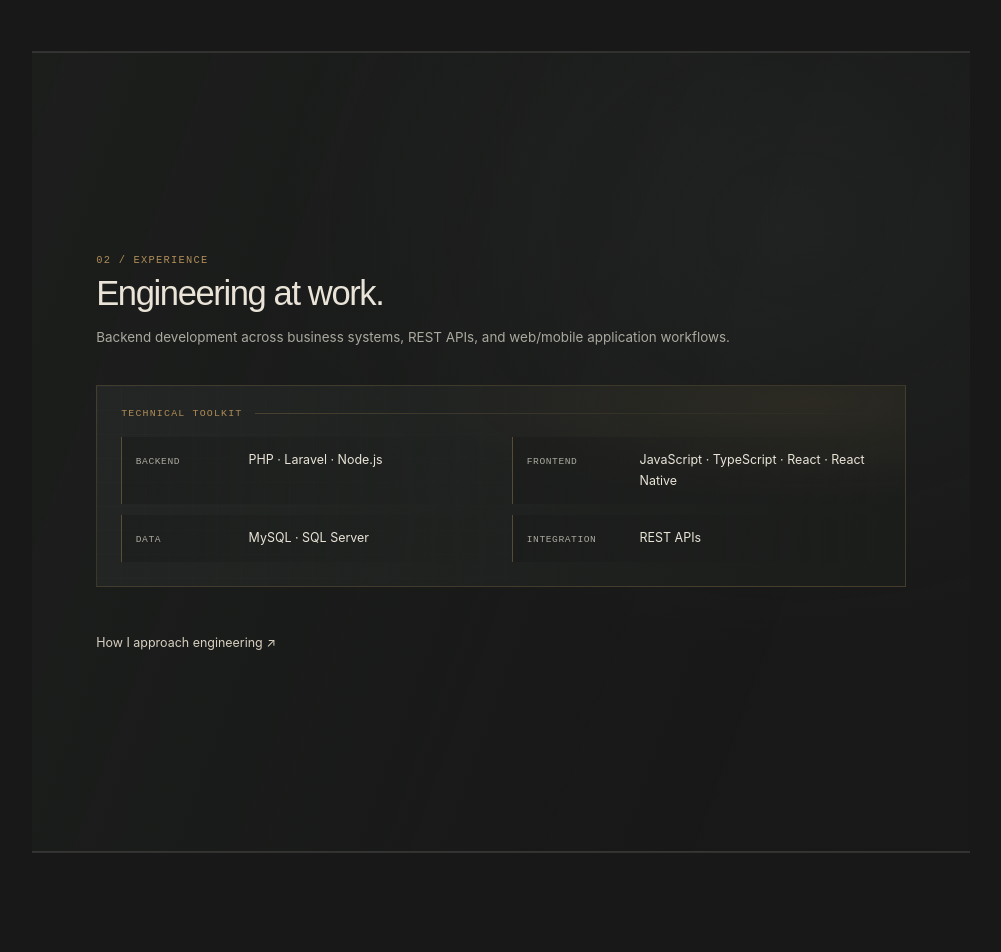
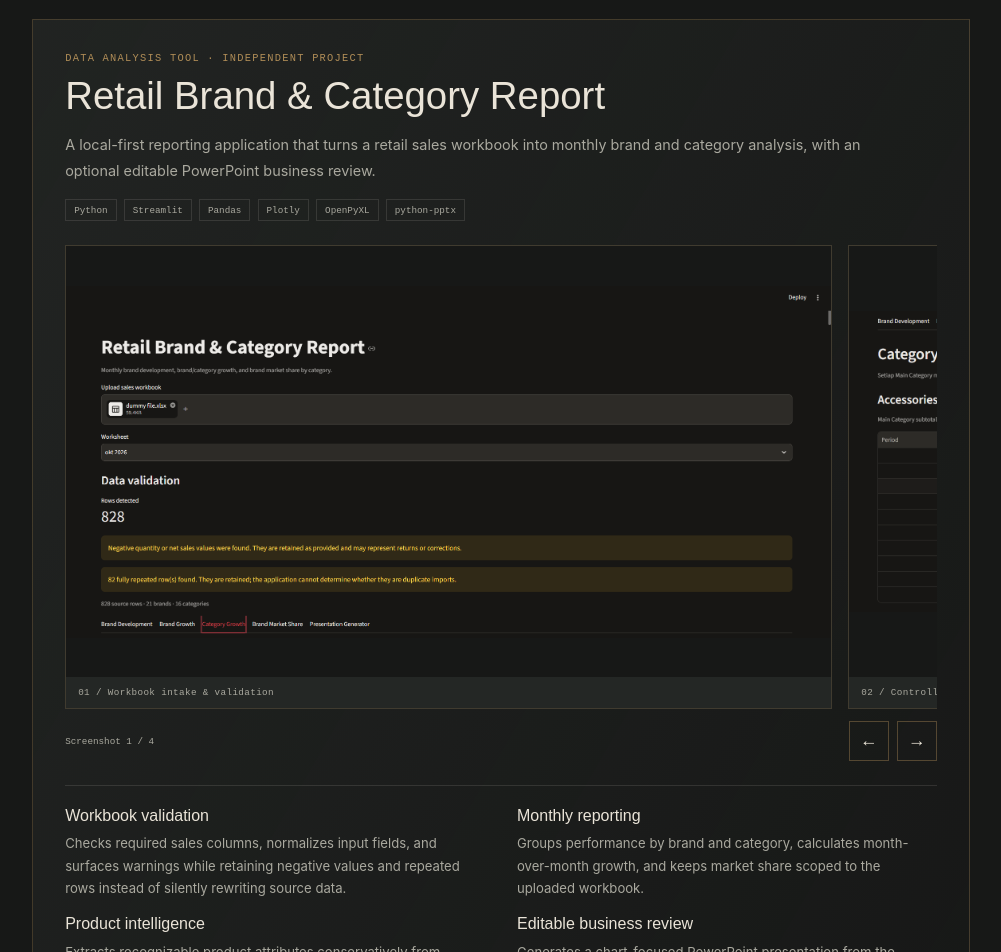
Before and after one commit to imandodo01/iman-portfolio, a React (Vite) app: page / in a window 1280 px wide. Shown: the part 1600-2552 px from the top of the page, without its empty margins (259-1260 px from the left). Built offline with nearby package versions, Linux system fonts and the light colour scheme.

Commit message:
Add Retail Report Generator case study
Publish the approved Retail Brand & Category Report case study with a compact screenshot slider.

```diff
--- a/src/App.module.css
+++ b/src/App.module.css
@@ -407,3 +407,27 @@
   .resourceFeature { grid-template-columns: 1fr; }
   .resourceMark { min-height: 4rem; }
 }
+
+
+.caseStudy { margin-top: 2rem; padding: clamp(1rem, 2.5vw, 2rem); border: 1px solid rgb(176 141 87 / 28%); background: linear-gradient(120deg, rgb(36 39 37 / 78%), rgb(23 24 23 / 55%)); }
+.caseStudyCopy { max-width: 58rem; }
+.caseStudyCopy h3 { margin: .65rem 0; font: 500 clamp(1.7rem, 3vw, 2.5rem) var(--font-heading); }
+.caseStudyCopy > p:not(.eyebrow) { max-width: 52rem; color: var(--color-muted); font-size: .9rem; line-height: 1.75; }
+.caseStudySlider { margin-top: 1.5rem; }
+.caseStudyGallery { display: flex; gap: 1rem; overflow-x: auto; scroll-snap-type: x mandatory; scroll-behavior: smooth; scrollbar-width: thin; scrollbar-color: var(--color-brass) var(--color-charcoal); overscroll-behavior-inline: contain; }
+.caseStudyGallery figure { flex: 0 0 88%; min-width: 0; margin: 0 auto; border: 1px solid rgb(176 141 87 / 20%); background: var(--color-charcoal); scroll-snap-align: center; }
+.caseStudyGallery img { display: block; width: 100%; max-height: 30rem; aspect-ratio: 16 / 9; object-fit: contain; background: #171817; }
+.caseStudyGallery figcaption { padding: .65rem .75rem; color: var(--color-muted); font: .58rem var(--font-mono); letter-spacing: .04em; }
+.caseStudySliderControls { display: flex; justify-content: space-between; align-items: center; gap: 1rem; margin-top: .75rem; color: var(--color-muted); font: .58rem var(--font-mono); }
+.caseStudySliderControls div { display: flex; gap: .5rem; }
+.caseStudySliderControls button { width: 2.5rem; height: 2.5rem; border: 1px solid rgb(176 141 87 / 40%); background: transparent; color: var(--color-ivory); cursor: pointer; font-size: 1.1rem; }
+.caseStudySliderControls button:hover { background: rgb(176 141 87 / 14%); color: var(--color-brass); }
+.caseStudyDetails { display: grid; grid-template-columns: repeat(2, minmax(0, 1fr)); gap: 1rem 2rem; margin-top: 1.5rem; padding-top: 1.3rem; border-top: var(--border-subtle); }
+.caseStudyDetails h4 { margin: 0; font: 500 1rem var(--font-heading); }
+.caseStudyDetails p { margin: .45rem 0 0; color: var(--color-muted); font-size: .82rem; line-height: 1.7; }
+@media (max-width: 680px) { .caseStudyDetails { grid-template-columns: 1fr; } .caseStudySliderControls { align-items: center; } }
+
+@media (max-width: 680px) {
+  .caseStudyGallery figure { flex-basis: 100%; }
+  .caseStudyGallery img { max-height: 22rem; }
+}
--- a/src/App.tsx
+++ b/src/App.tsx
@@ -33,6 +33,9 @@ export default function App() {
   const [mobileOpen, setMobileOpen] = useState(false);
   const [active, setActive] = useState("#home");
   const mainRef = useRef<HTMLElement>(null);
+  const screenshotGalleryRef = useRef<HTMLDivElement>(null);
+  const [screenshotIndex, setScreenshotIndex] = useState(0);
+  const scrollScreenshot = (direction: number) => screenshotGalleryRef.current?.scrollBy({ left: direction * screenshotGalleryRef.current.clientWidth, behavior: "smooth" });
 
   useEffect(() => {
     if (!("IntersectionObserver" in window) || !mainRef.current) return;
@@ -178,6 +181,32 @@ export default function App() {
               </div>
             </div>
           </article>
+          <article className={styles.caseStudy}>
+            <div className={styles.caseStudyCopy}>
+              <p className={styles.eyebrow}>DATA ANALYSIS TOOL · INDEPENDENT PROJECT</p>
+              <h3>Retail Brand &amp; Category Report</h3>
+              <p>A local-first reporting application that turns a retail sales workbook into monthly brand and category analysis, with an optional editable PowerPoint business review.</p>
+              <div className={styles.tags}><span>Python</span><span>Streamlit</span><span>Pandas</span><span>Plotly</span><span>OpenPyXL</span><span>python-pptx</span></div>
+            </div>
+            <div className={styles.caseStudySlider}>
+              <div className={styles.caseStudyGallery} ref={screenshotGalleryRef} aria-label="Retail Brand and Category Report application screenshots" tabIndex={0} onScroll={(event) => setScreenshotIndex(Math.round(event.currentTarget.scrollLeft / event.currentTarget.clientWidth))}>
+                <figure><img src="/images/retail-report-generator/image1.png" alt="Workbook upload, worksheet selection, and data validation dashboard" loading="lazy" /><figcaption>01 / Workbook intake &amp; validation</figcaption></figure>
+                <figure><img src="/images/retail-report-generator/image2.png" alt="Controller main category subtotal and subcategory monthly growth tables" loading="lazy" /><figcaption>02 / Controller category growth</figcaption></figure>
+                <figure><img src="/images/retail-report-generator/image3.png" alt="Accessories category monthly net sales and quantity growth table" loading="lazy" /><figcaption>03 / Accessories category growth</figcaption></figure>
+                <figure><img src="/images/retail-report-generator/image4.png" alt="Product attribute extraction coverage in the presentation generator" loading="lazy" /><figcaption>04 / Product attributes &amp; presentation</figcaption></figure>
+              </div>
+              <div className={styles.caseStudySliderControls}>
+                <span>Screenshot {screenshotIndex + 1} / 4</span>
+                <div><button type="button" aria-label="Previous screenshot" onClick={() => scrollScreenshot(-1)} disabled={screenshotIndex === 0}>←</button><button type="button" aria-label="Next screenshot" onClick={() => scrollScreenshot(1)} disabled={screenshotIndex === 3}>→</button></div>
+              </div>
+            </div>
+            <div className={styles.caseStudyDetails}>
+              <div><h4>Workbook validation</h4><p>Checks required sales columns, normalizes input fields, and surfaces warnings while retaining negative values and repeated rows instead of silently rewriting source data.</p></div>
+              <div><h4>Monthly reporting</h4><p>Groups performance by brand and category, calculates month-over-month growth, and keeps market share scoped to the uploaded workbook.</p></div>
+              <div><h4>Product intelligence</h4><p>Extracts recognizable product attributes conservatively from product names; uncertain values remain blank rather than being guessed.</p></div>
+              <div><h4>Editable business review</h4><p>Generates a chart-focused PowerPoint presentation from the selected workbook for further editing.</p></div>
+            </div>
+          </article>
         </section>
 
         <div className={styles.overviewGrid}>
```
Also changed, not shown: 3 other files (tests, documents, lock files or other folders).
